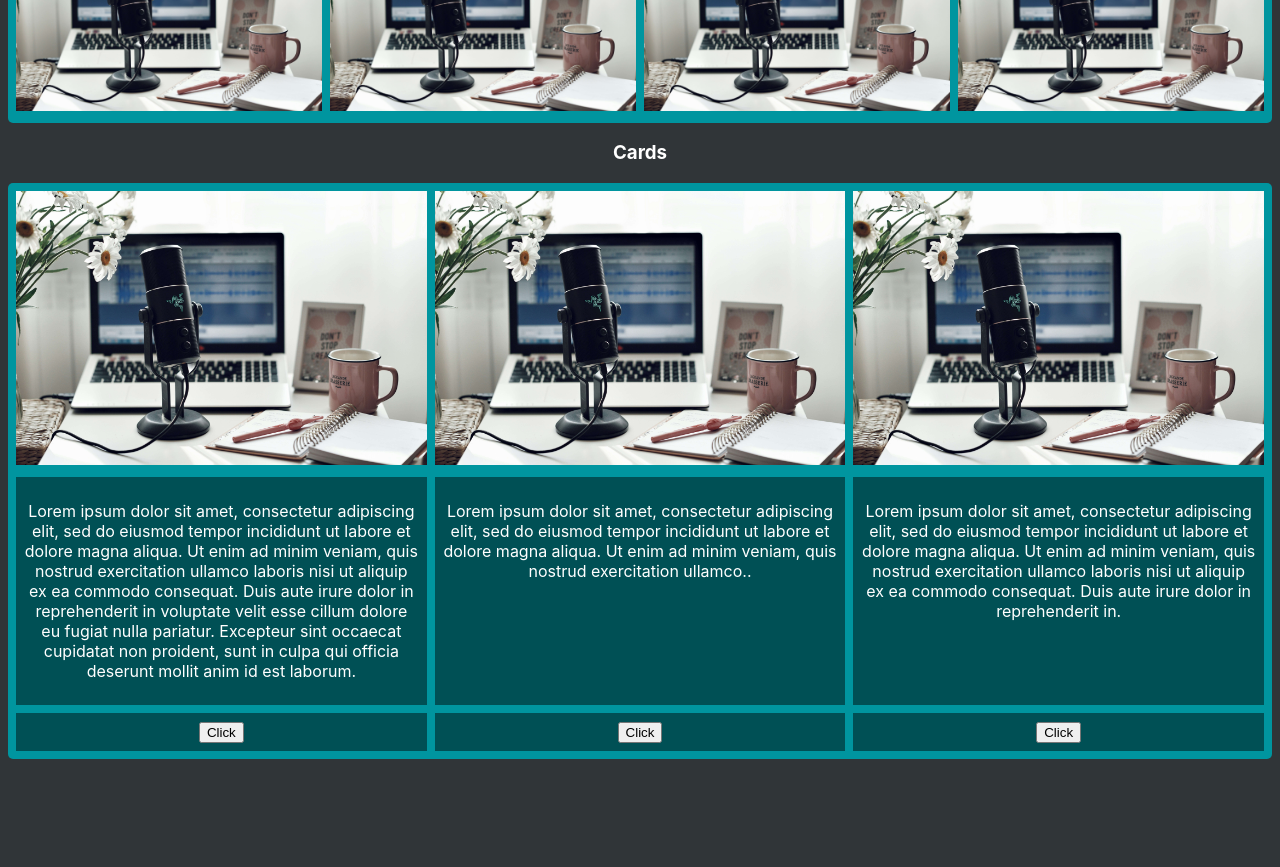
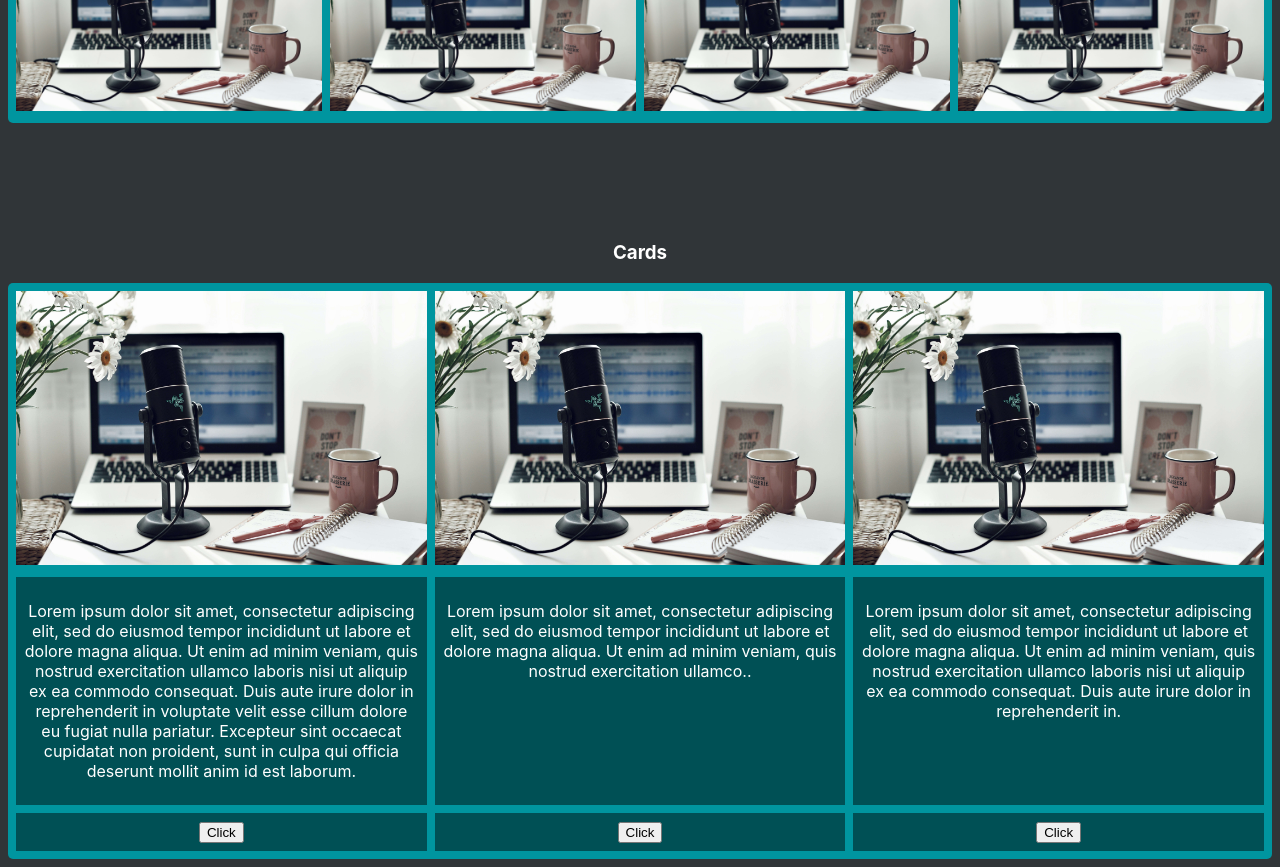
Before and after one commit to JarettSisk/lightweight-react-grid-layout, a React (Vite) app: page / in a window 1280 px wide. Shown: the part 1460-2327 px from the top of the page. Before the commit the page ends 2227 px from the top, so only its background shows below. Built offline with nearby package versions, Linux system fonts and the light colour scheme.

Commit message:
Missed a spacer.

```diff
--- a/src/components/DemoGrid/DemoGrid.jsx
+++ b/src/components/DemoGrid/DemoGrid.jsx
@@ -119,7 +119,7 @@ export const DemoGrid = (props) => {
                     <img src={"./public/images/vika-strawberrika-NFvN4Sx3-VQ-unsplash (1).jpg"}/>
                 </GridItem>
             </GridContainer>
-
+            <div className={"spacer"}/>
             <h3>Cards</h3>
             <GridContainer padding={8}>
                 <GridItem xs={12} md={4}>
```
Lines whose indentation alone changed are shown as unchanged.
